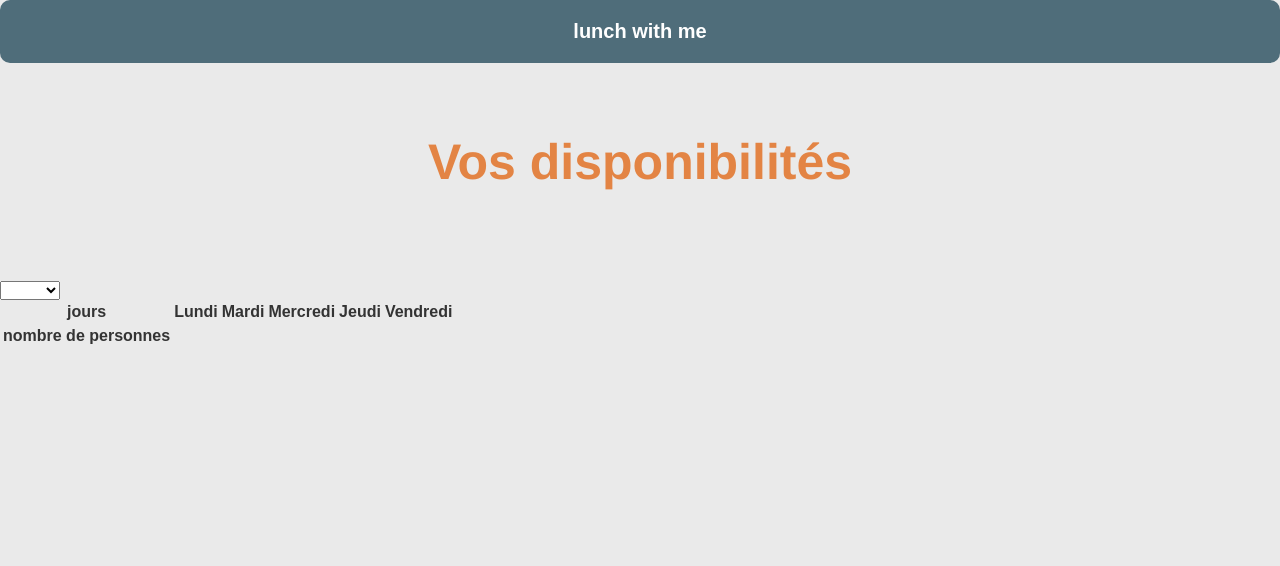
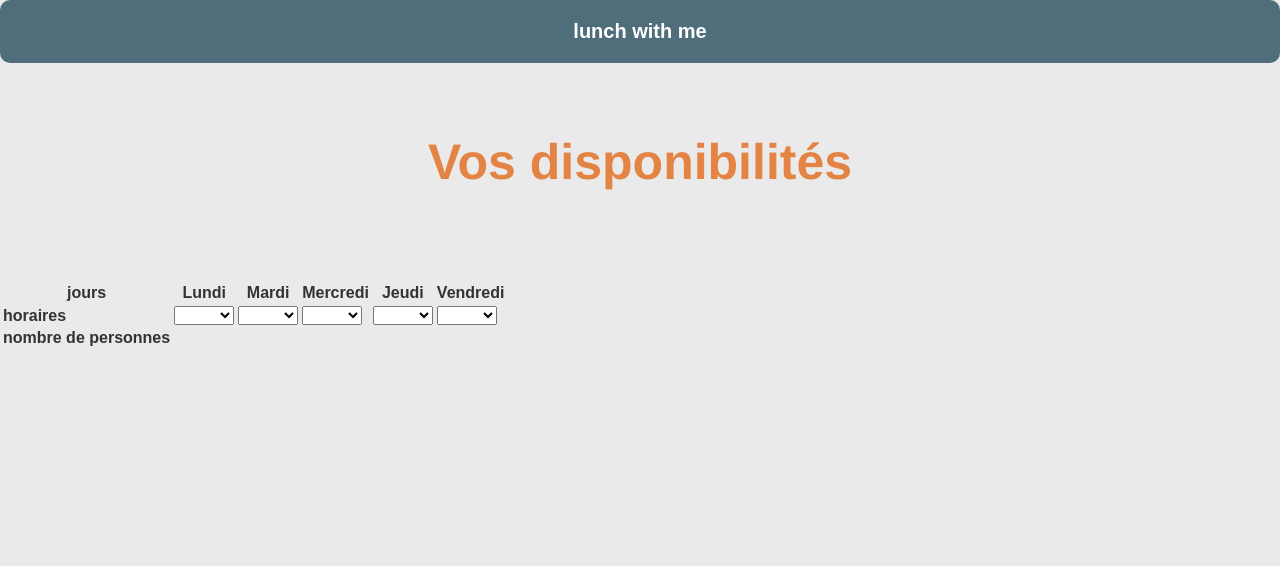
Before and after one commit to Eudo08/2025_2026_nsi_lndb_term4_gp1, a Flask app: page /page_principale in a window 1280 px wide. Shown: the top 566 px of the page. Run offline with Flask 3, Linux system fonts and the light colour scheme.

Commit message:
Add schedule dropdowns for each weekday
Replaced a single horaires select element with individual dropdowns for each weekday (Monday to Friday) in the schedule table. This allows users to select different times for each day.

```diff
--- a/templates/page_principale.html
+++ b/templates/page_principale.html
@@ -30,13 +30,51 @@
                     <th>Vendredi</th>
                 </tr>
                 <tr>
-                    <select class="input-menu" name="horaires">
-                        <option value=""></option>
-                        <option value="12h10">12h10</option>
-                        <option value="13h10">13h10</option>
+                    <td>horaires</td>
 
-                    </select>
+
+                    <td>
+                        <select class="input-menu" name="horaires">
+                            <option value=""></option>
+                            <option value="12h10">12h10</option>
+                            <option value="13h10">13h10</option>
+
+                        </select>
+                    </td>
+                    <td>
+                        <select class="input-menu" name="horaires">
+                            <option value=""></option>
+                            <option value="12h10">12h10</option>
+                            <option value="13h10">13h10</option>
+
+                        </select>
+                    </td>
+                    <td>
+                        <select class="input-menu" name="horaires">
+                            <option value=""></option>
+                            <option value="12h10">12h10</option>
+                            <option value="13h10">13h10</option>
+
+                        </select>
+                    </td>
+                    <td>
+                        <select class="input-menu" name="horaires">
+                            <option value=""></option>
+                            <option value="12h10">12h10</option>
+                            <option value="13h10">13h10</option>
+
+                        </select>
+                    </td>
+                    <td>
+                        <select class="input-menu" name="horaires">
+                            <option value=""></option>
+                            <option value="12h10">12h10</option>
+                            <option value="13h10">13h10</option>
+
+                        </select>
+                    </td>
                 </tr>
+
                 <tr>
                     <td>nombre de personnes</td>
                 </tr>
```
